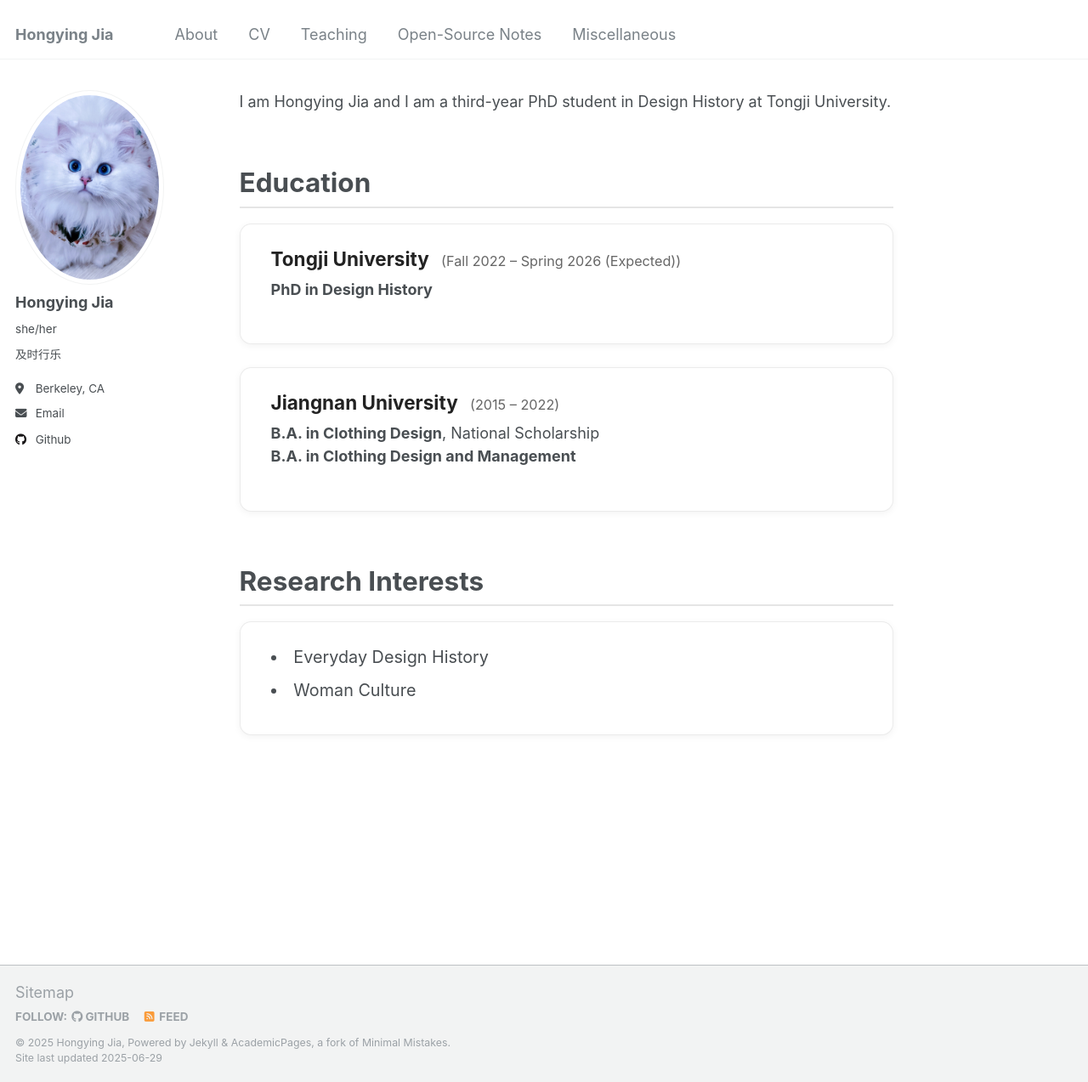
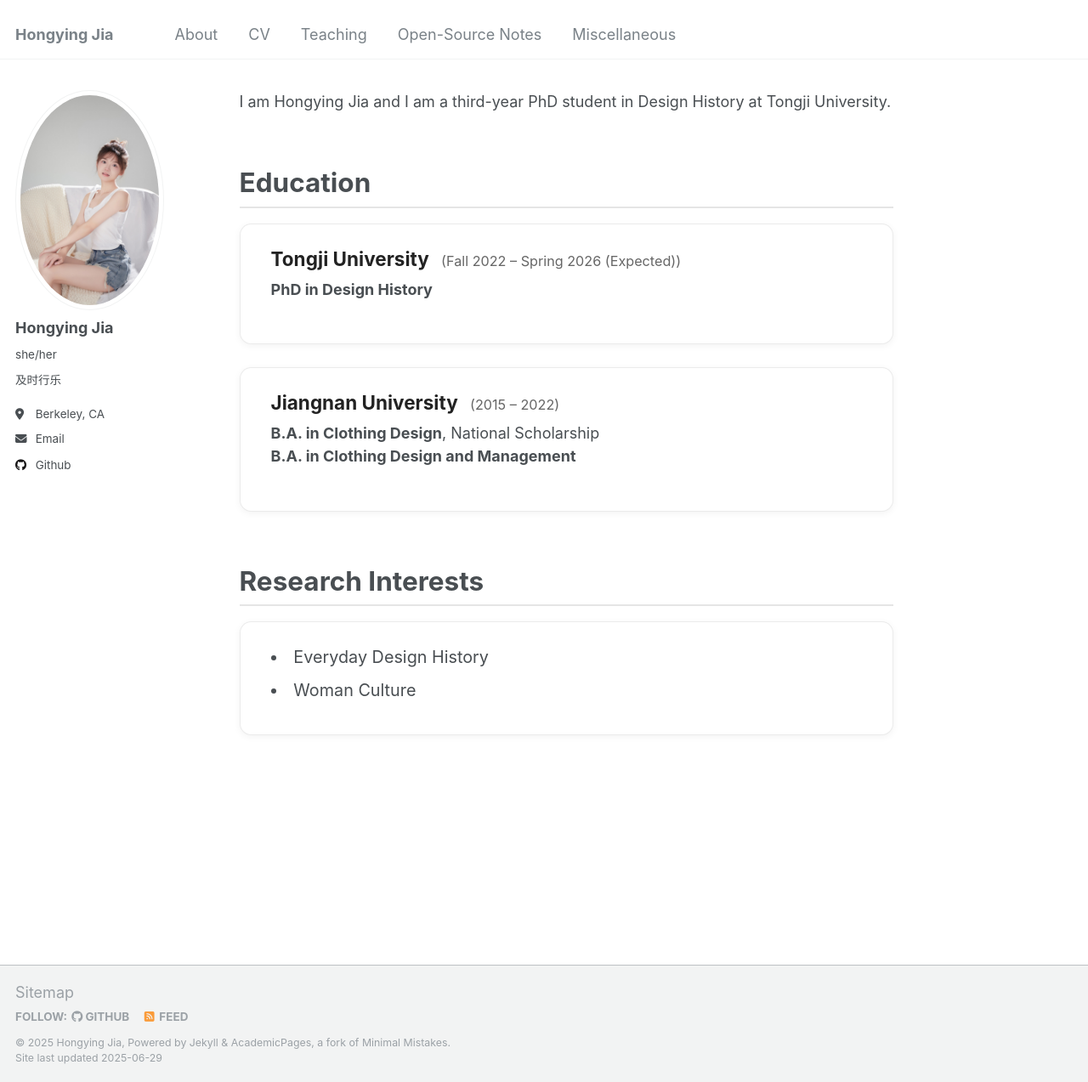
Before and after one commit to hongyingjia618/hongyingjia618.github.io, a Jekyll site: the page built from _pages/about.md, in a window 1280 px wide and 1273 px high. Shown: the whole window at 85% size. Built offline with Jekyll 4.4.1, drawn with Linux system fonts in a browser that asks for light colours.

Commit message:
Changed profile picture

```diff
--- a/_config.yml
+++ b/_config.yml
@@ -21,7 +21,7 @@ repository               : "hongyingjia618"
 #               Additional customization can be done by editing /_includes/author-profile.html
 author:
   # Biographic information
-  avatar           : "nature.jpg"
+  avatar           : "Ying.jpg"
   name             : "Hongying Jia"
   pronouns         : "she/her"
   bio              : "及时行乐"
```
Also changed, not shown: images/Ying.jpg (added), images/nature.jpg (deleted), images/profile.png (deleted).
